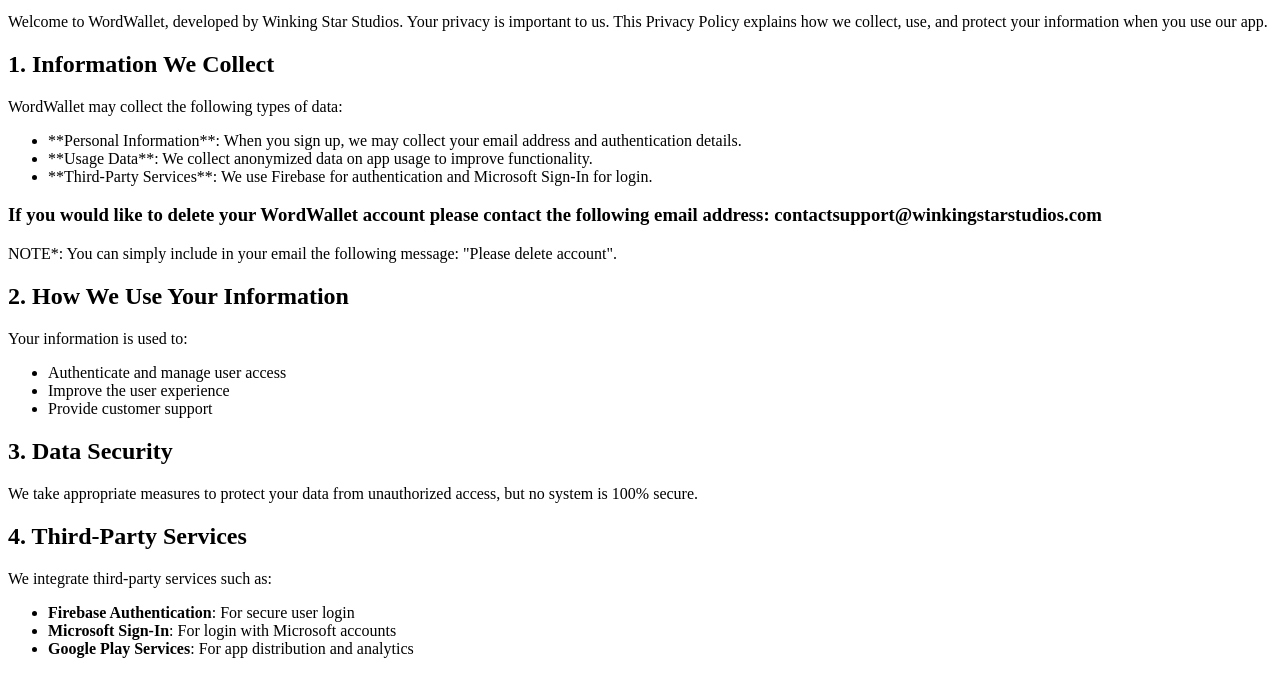
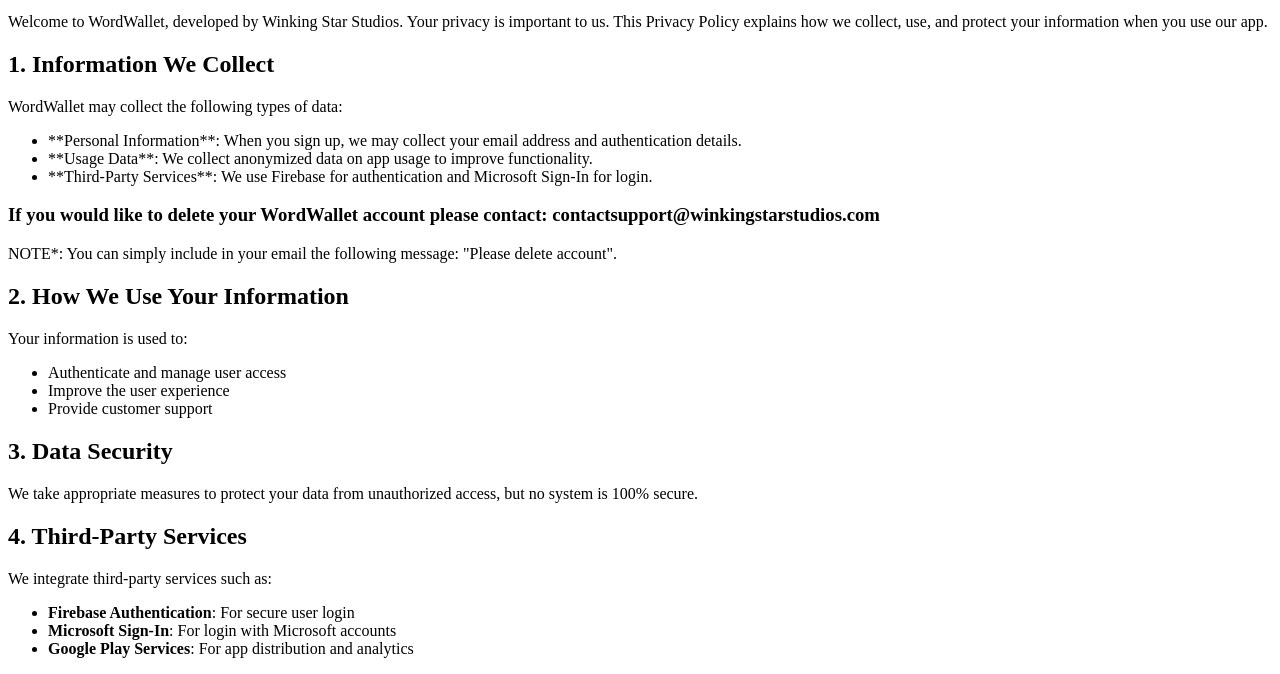
Before and after one commit to winkingstarstudiosinc/wordwallet-privacy-policy, a plain HTML site: page privacy-policy.html in a window 1280 px wide. Shown: the part 101-775 px from the top of the page. Drawn offline with Linux system fonts and the light colour scheme.

Commit message:
Updated Privacy Policy

```diff
--- a/privacy-policy.html
+++ b/privacy-policy.html
@@ -19,7 +19,7 @@
         <li>**Third-Party Services**: We use Firebase for authentication and Microsoft Sign-In for login.</li>
     </ul>
 
-    <h3>If you would like to delete your WordWallet account please contact the following email address: contactsupport@winkingstarstudios.com</h3>
+    <h3>If you would like to delete your WordWallet account please contact: contactsupport@winkingstarstudios.com</h3>
     <p>NOTE*: You can simply include in your email the following message: "Please delete account".</p>
 
     <h2>2. How We Use Your Information</h2>
```
